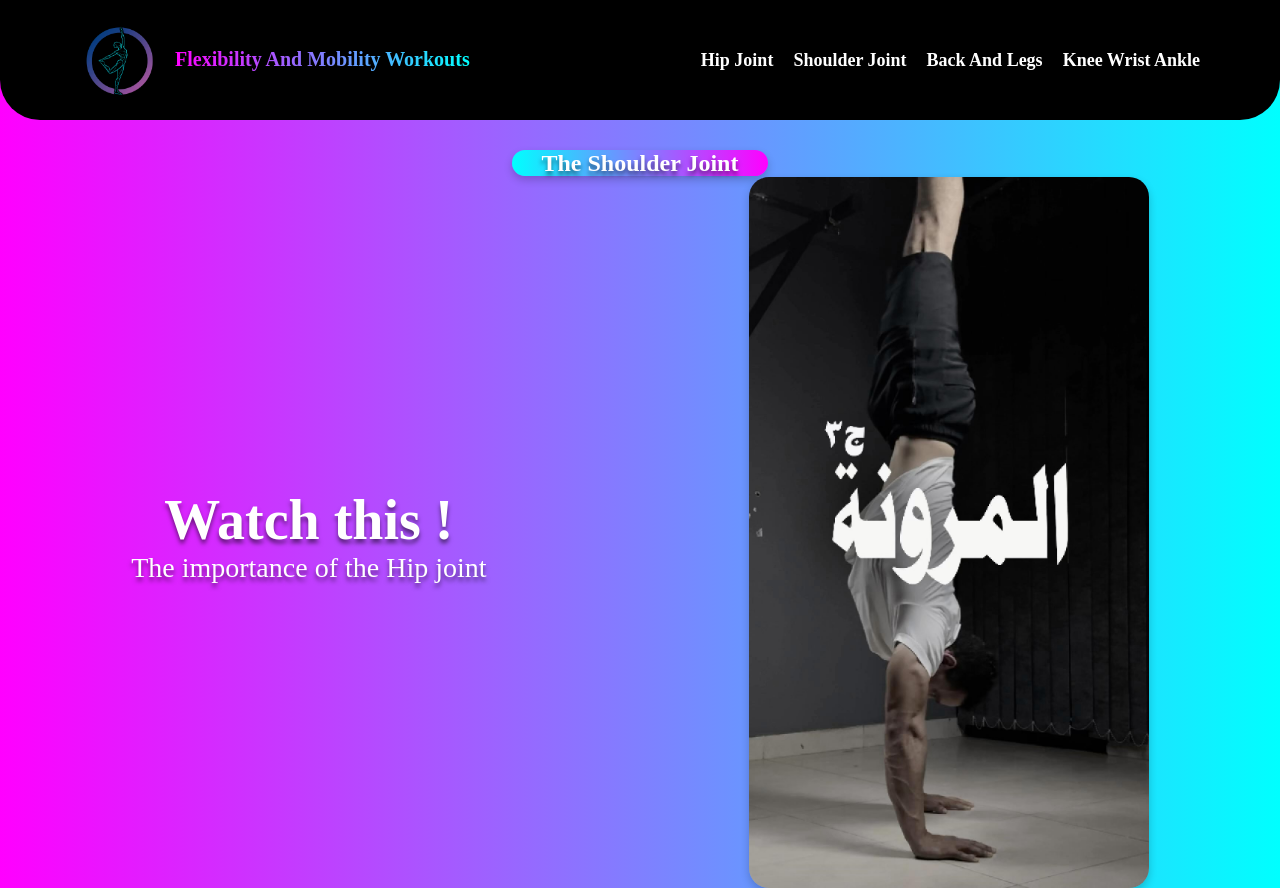
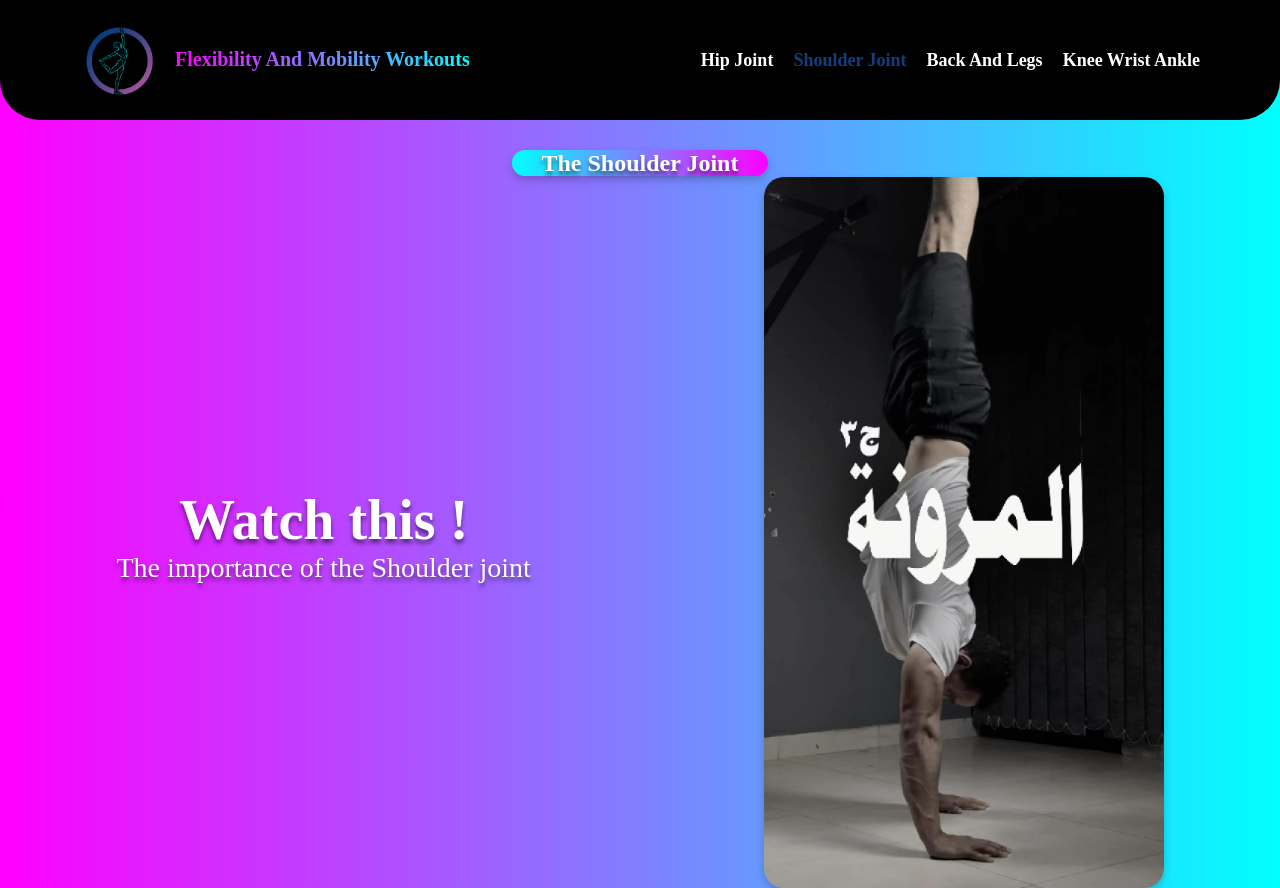
Before and after one commit to MahmoudSamy007/flexibilityandmobility, a plain HTML site: page shoulderjoint.html in a window 1280 px wide. Shown: the top 888 px of the page. Drawn offline with Linux system fonts and the light colour scheme.

Commit message:
Revise shoulderjoint.html content and structure
Updated the content and structure of the shoulder joint page, including the header, main content, and footer sections.

```diff
--- a/shoulderjoint.html
+++ b/shoulderjoint.html
@@ -15,7 +15,7 @@
         </div>
         <ul>
             <li><a href="hipjoint.html">Hip Joint</a></li>
-            <li><a href="shoulderjoint.html">Shoulder Joint</a></li>
+            <li><a href="shoulderjoint.html" style="color: #113e82;">Shoulder Joint</a></li>
             <li><a href="backandlegs.html">Back And Legs</a></li>
             <li><a href="kneewristankle.html">Knee Wrist Ankle</a></li>
         </ul>
@@ -27,7 +27,7 @@
         <div class="introvideo">
             <div>
                 <h1>Watch this !</h1>
-                <p>The importance of the Hip joint</p>
+                <p>The importance of the Shoulder joint</p>
             </div>
             <a href="https://www.instagram.com/reel/C-KxfgmNiQy/?igsh=YXV0NTN3MDR2NTll"><img src="imags/vid4.jpg" alt="importance of Flexibility and Mobility"></a>
         </div>
@@ -95,4 +95,5 @@
         <p>&copy; 2025 Flexibility And Mobility Workouts. All rights reserved.</p>
     </footer>
 </body>
+
 </html>
```
